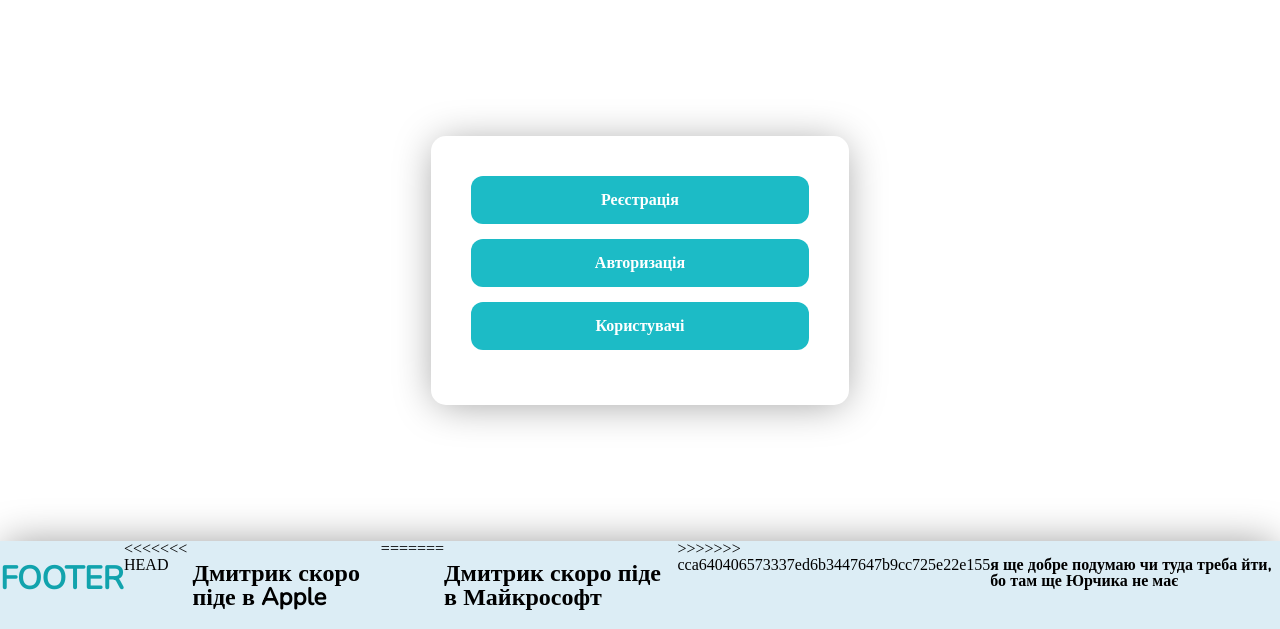
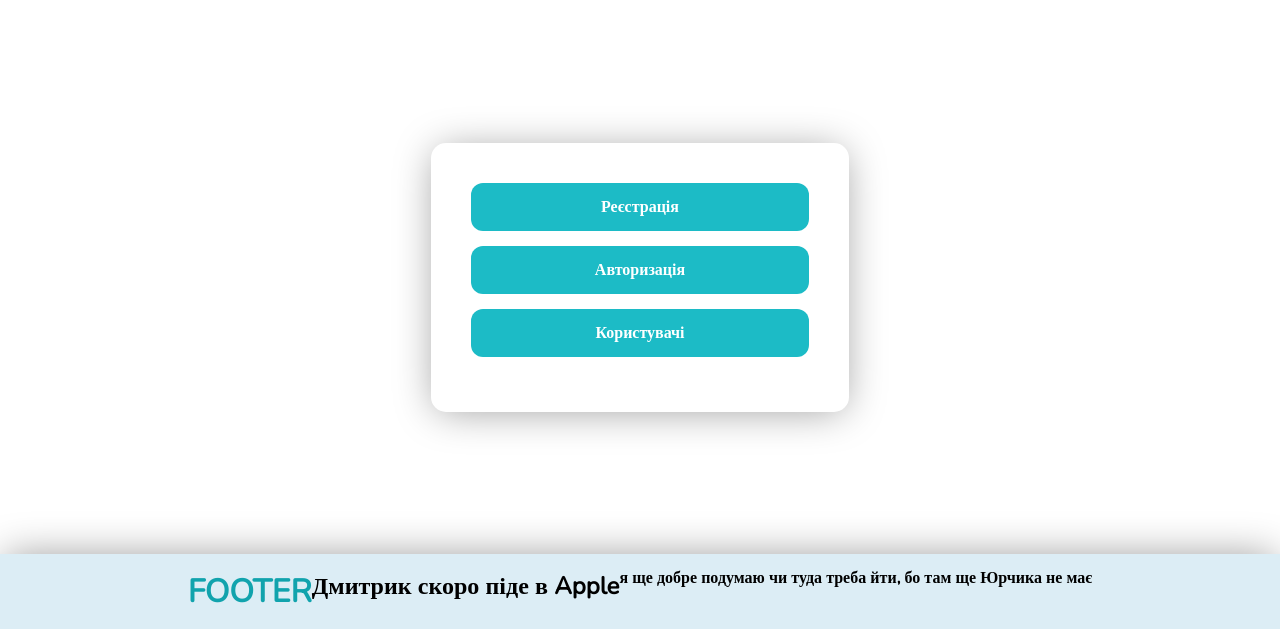
Before and after one commit to Morykvas/git, a PHP site: page /project-shop/index.php in a window 1280 px wide. Shown: the part 171-800 px from the top of the page. Run offline with PHP 8.4, Linux system fonts and the light colour scheme; settings files or empty folders that the repository lacks are supplied; some libraries are stand-ins or nearby versions.

Commit message:
нове вирішення конфлікту

```diff
--- a/footer.php
+++ b/footer.php
@@ -4,11 +4,7 @@
                 <div class="container">
                     <div class="wrapper-footer">
                         <h1>FOOTER</h1>
-<<<<<<< HEAD
                         <h2>Дмитрик скоро піде в Apple</h2>
-=======
-                        <h2>Дмитрик скоро піде в Майкрософт</h2>
->>>>>>> cca640406573337ed6b3447647b9cc725e22e155
                         <p>я ще добре подумаю чи туда треба йти, бо там ще Юрчика не має </p>
                     </div>
                 </div>
```
